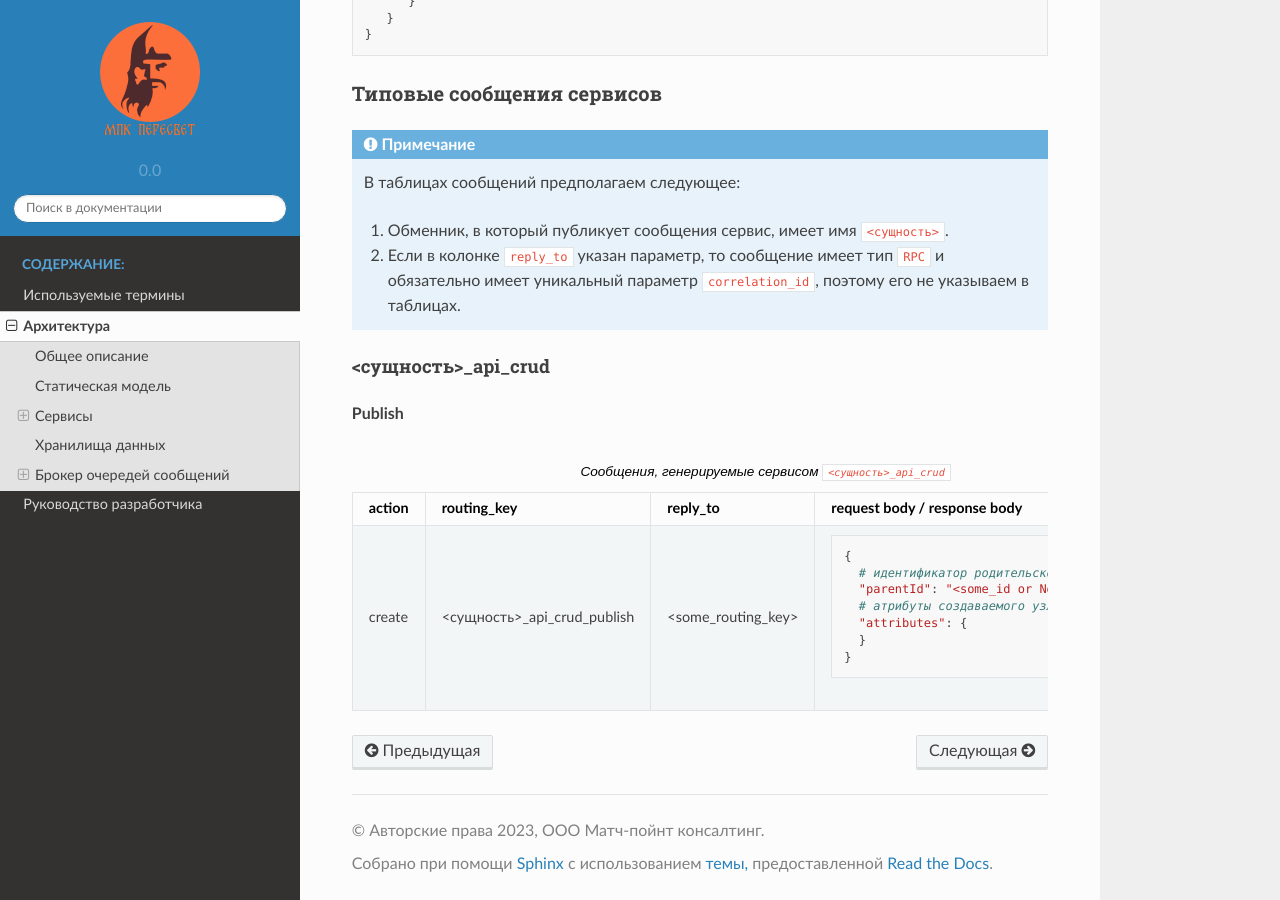
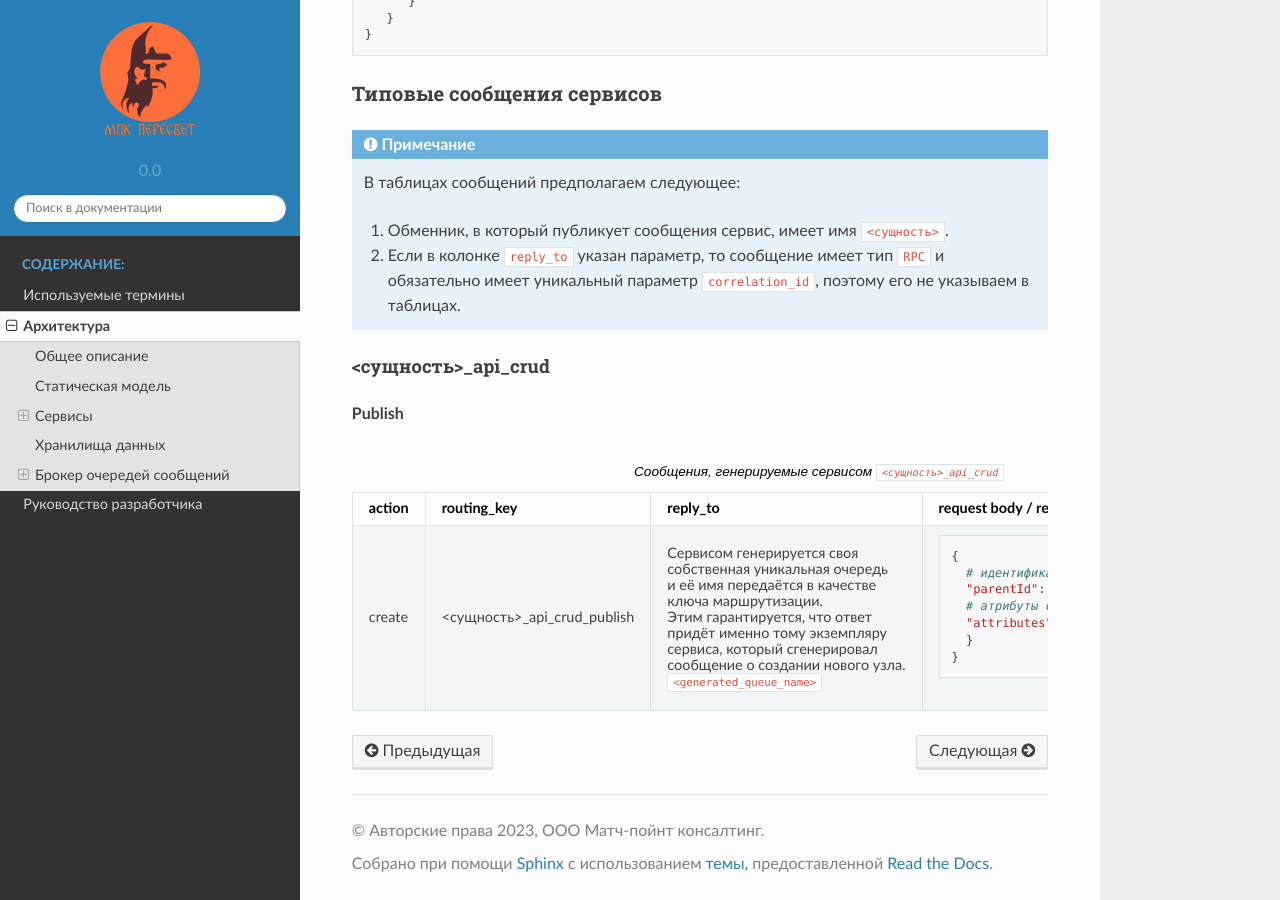
Before and after one commit to mp-co-ru/mpc-peresvet, a Sphinx documentation site: the page built from docs/source/architecture.rst, in a window 1280 px wide and 900 px high, scrolled down 23826 px. Built offline with Sphinx 7.4.7 and the Read the Docs theme 2.0.0, drawn with Linux system fonts in a browser that asks for light colours.

Commit message:
#66 in progress

```diff
--- a/docs/source/architecture.rst
+++ b/docs/source/architecture.rst
@@ -833,7 +833,23 @@ LDAP-сервера и разработать комплект микросер
      - request body / response body
    * - create
      - <сущность>_api_crud_publish
-     - <some_routing_key>
+     - Сервисом генерируется своя
+
+       собственная уникальная очередь
+
+       и её имя передаётся в качестве
+
+       ключа маршрутизации.
+
+       Этим гарантируется, что ответ
+
+       придёт именно тому экземпляру
+
+       сервиса, который сгенерировал
+
+       сообщение о создании нового узла.
+
+       ``<generated_queue_name>``
      -
        .. code:: python
 
```
